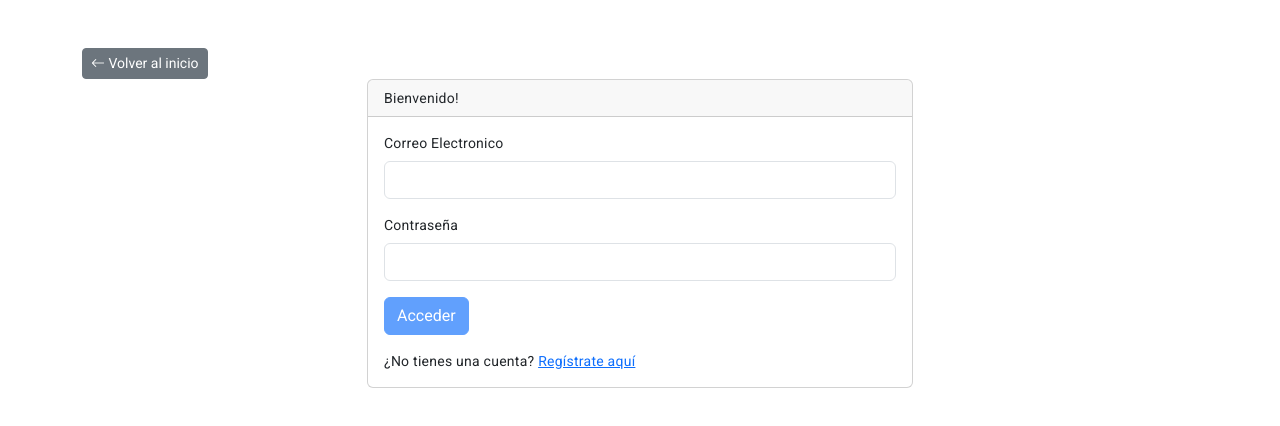
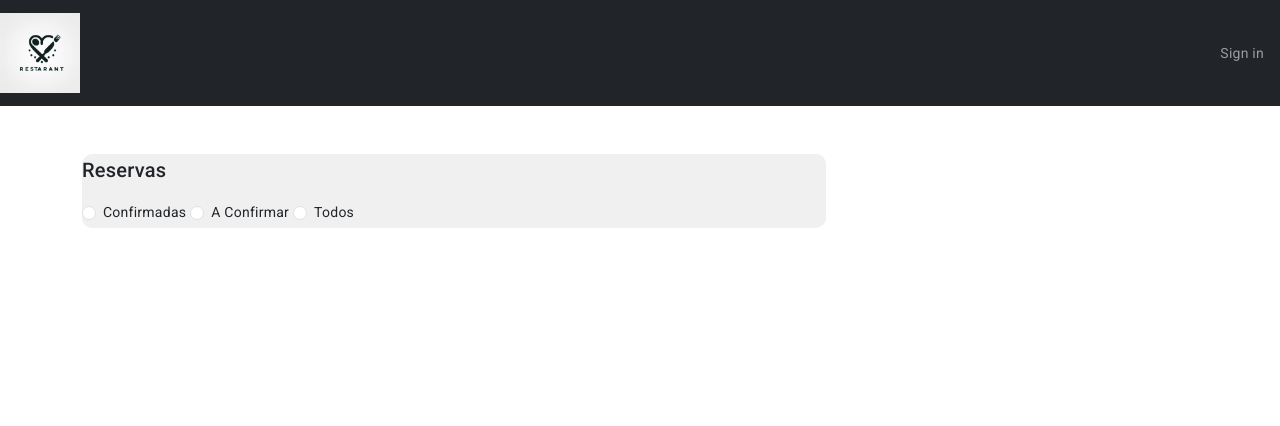
Before and after one commit to CamilaCorigliano/TPFinalUTN, an Angular app: page /reservations-admin in a window 1280 px wide. Before the commit this address led to /login. Shown: the top 426 px of the page. Built offline with nearby package versions, Linux system fonts and the light colour scheme.

Commit message:
filtered reservations

```diff
--- a/src/app/app-routing.module.ts
+++ b/src/app/app-routing.module.ts
@@ -27,7 +27,7 @@ const appRoutes: Routes = [
   { path: 'view-restaurant/:id',canActivate:[authGuard], component: RestaurantViewComponent},
   { path: 'reserve/:id',canActivate:[authGuard], component: PageReservationComponent},
   { path: 'view-reservation/:id',canActivate:[authGuard], component : PageReservationViewComponent},
-  { path: 'reservations-admin',canActivate:[adminGuard], component: PageReservationsAdminComponent },
+  { path: 'reservations-admin'/*,canActivate:[adminGuard]*/, component: PageReservationsAdminComponent },
   { path: 'menu-admin',canActivate:[adminGuard], component:  PageMenuAdminComponent},
   { path: 'confirm-reservation/:id',canActivate:[adminGuard], component: PageConfirmReservationComponent},// se le pasa el id de reservation
   { path: 'reservations-user',canActivate:[authGuard], component: PageReservationsUserComponent},
--- a/src/app/components/page-menu-admin/page-menu-admin.component.html
+++ b/src/app/components/page-menu-admin/page-menu-admin.component.html
@@ -1,5 +1,4 @@
 <div class="container mt-5">
-  <button type="button" class="btn btn-secondary btn-sm" [routerLink]="['/list-restaurants']"><i class="bi bi-arrow-left"></i> Volver al inicio</button>
     <div class="row justify-content-center">
       <div class="col-md-8">
         <div class="card">
--- a/src/app/components/page-reservations-admin/page-reservations-admin.component.html
+++ b/src/app/components/page-reservations-admin/page-reservations-admin.component.html
@@ -2,9 +2,23 @@
     <div class="row">
       <div class="col-md-12">
         <div  class="col-md-8" style="background-color: #f0f0f0; border-radius: 10px;">
-          <h2>Tus Reservas</h2>
+          <h2>Reservas</h2>
+          <div class="form-check">
+            <div class="form-check-inline" style="margin-right: 25px;">
+              <input class="form-check-input" [formControl]="filterform" type="radio" name="status" value="confirmed"(change)="onChange()">
+              <label class="form-check-label">Confirmadas</label>
+            </div>
+            <div class="form-check-inline" style="margin-right: 25px;">
+              <input class="form-check-input" [formControl]="filterform" type="radio" name="status" value="toConfirm" (change)="onChange()">
+              <label class="form-check-label">A Confirmar</label>
+            </div>
+            <div class="form-check-inline" style="margin-right: 25px;">
+              <input class="form-check-input" [formControl]="filterform" type="radio" name="status" value="all" (change)="onChange()">
+              <label class="form-check-label">Todos</label>
+            </div>
+          </div>
           <ul class="list-group" *ngIf="reservations; else noReservations">
-            <li *ngFor="let reservation of reservations" class="list-group-item custom-list-item d-flex justify-content-between align-items-center position-relative">
+            <li *ngFor="let reservation of filteredReservations" class="list-group-item custom-list-item d-flex justify-content-between align-items-center position-relative">
               <div>
                 <p>Fecha y Hora: {{ reservation.due_date | date: 'dd/MM/yyyy HH:mm' }}</p>
                 <p>Tamaño de la reserva: {{ reservation.res_size }}</p>
--- a/src/app/components/page-reservations-admin/page-reservations-admin.component.ts
+++ b/src/app/components/page-reservations-admin/page-reservations-admin.component.ts
@@ -3,6 +3,8 @@ import { ReservationService } from 'src/app/services/reservation.service/reserva
 import { ActivatedRoute } from '@angular/router';
 import { userService } from 'src/app/services/api.service/userService';
 import { RestaurantService } from 'src/app/services/restaurant.service/restaurant.service';
+import { FormControl } from '@angular/forms';
+import { startWith } from 'rxjs/operators';
 
 @Component({
   selector: 'app-page-reservations-admin',
@@ -12,6 +14,8 @@ import { RestaurantService } from 'src/app/services/restaurant.service/restauran
 export class PageReservationsAdminComponent implements OnInit {
   public reservations: any[] = [];
   public restaurant_id: any;
+  filterform = new FormControl('');
+  filteredReservations: any[] = [];
 
   constructor(
     private reservationService: ReservationService,
@@ -32,6 +36,7 @@ export class PageReservationsAdminComponent implements OnInit {
         this.reservationService.getReservationsByResto(this.restaurant_id).subscribe(
           (data) => {
             this.reservations = data;
+            this.filteredReservations=this.reservations;
           },
           (error) => {
             console.log(`Error getting reservations: ${error.message}`);
@@ -44,4 +49,27 @@ export class PageReservationsAdminComponent implements OnInit {
       console.log('Error: Usuario o restaurantes no definidos.');
     }
   }
+
+  onChange(){
+    if(this.reservations){
+    if(this.filterform.value==="toConfirm"){
+      this.filteredReservations=[];
+      this.filteredReservations=this.reservations.filter((reser:any)=>
+        reser.state==="toConfirm"
+      );
+    }
+    if(this.filterform.value==="confirmed"){
+      this.filteredReservations=[];
+      this.filteredReservations=this.reservations.filter((reser:any)=>
+        reser.state==="confirmed"
+      );
+    };
+    if(this.filterform.value==="all"){
+      this.filteredReservations=[];
+      this.filteredReservations=this.reservations;
+    };
+  }else{
+    console.error("error obteniendo reservas");
+  }
+  }
 }
```
